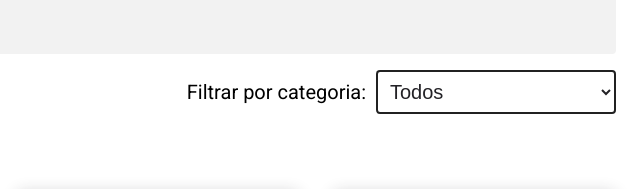
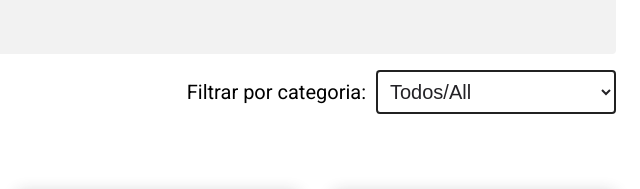
Before and after one commit to joaomarcosjova/tecnario, a plain HTML site: page index.html in a window 1280 px wide. Shown: the part 163-352 px from the top of the page, 640-1280 px from the left. Drawn offline with Linux system fonts and the light colour scheme.

Commit message:
todo/all

```diff
--- a/index.html
+++ b/index.html
@@ -75,7 +75,7 @@
       <div class="filter">
         <label for="tags-filter" class="filter_label">Filtrar por categoria:</label>
         <select id="tags-filter">
-          <option value="Todos" selected>Todos</option>
+          <option value="Todos" selected>Todos/All</option>
         </select>
       </div>
     </div>
```
